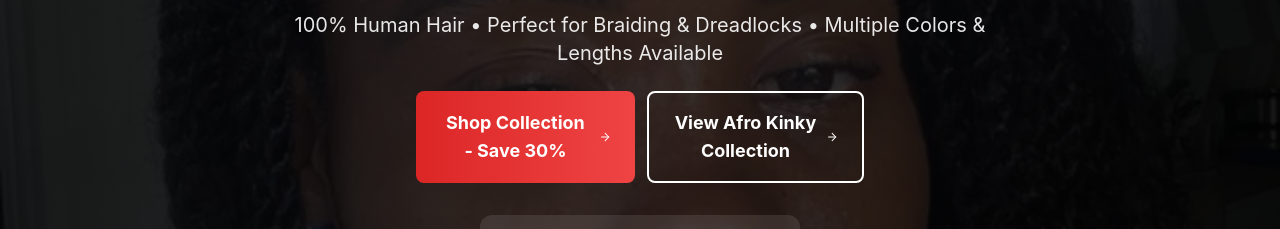
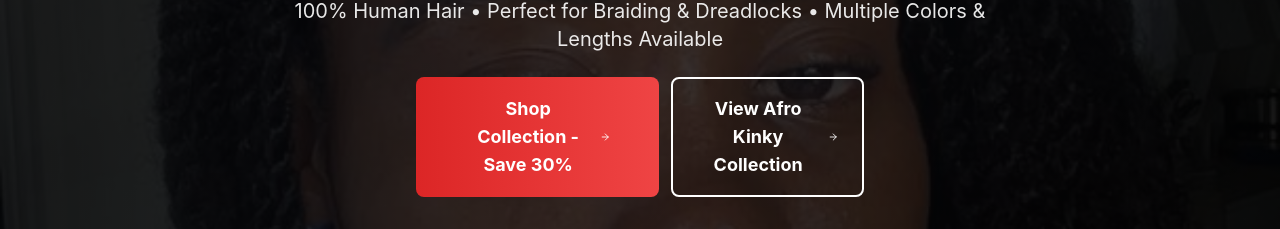
Before and after one commit to LeDuc237/afro, a React (Vite) app: page / in a window 1280 px wide. Shown: the part 364-593 px from the top of the page. Built offline with nearby package versions, Linux system fonts and the light colour scheme; no server answers.

Commit message:
Updated Hero.tsx

```diff
--- a/src/components/Hero.tsx
+++ b/src/components/Hero.tsx
@@ -176,7 +176,7 @@ const Hero = () => {
           <div className="flex flex-col sm:flex-row gap-3 justify-center mb-8 w-full max-w-md mx-auto">
             <button
               onClick={handleShopNow}
-              className="bg-gradient-to-r from-red-600 to-red-500 text-white px-6 py-3 sm:py-4 rounded-lg font-bold text-lg hover:scale-105 transition-transform flex items-center justify-center gap-2"
+              className="bg-gradient-to-r from-red-600 to-red-500 text-white px-12 py-3 sm:py-4 rounded-lg font-bold text-lg hover:scale-105 transition-transform flex items-center justify-center gap-2"
             >
               Shop Collection - Save 30%
               <ArrowRight size={20} />
```
